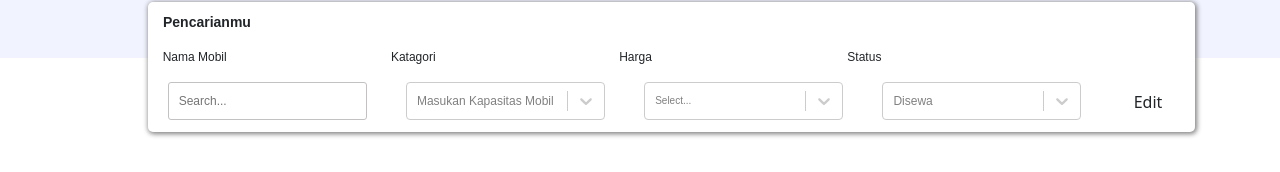
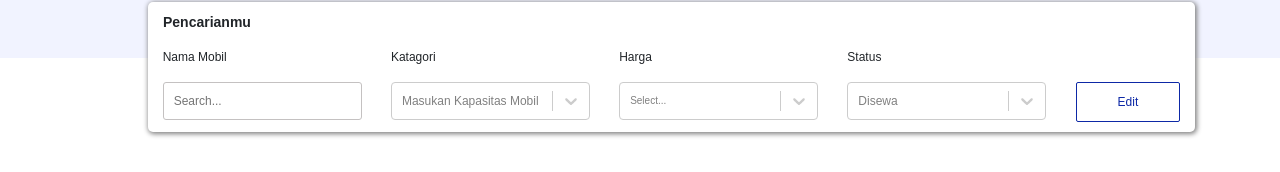
Before and after one commit to Ikhsan-git/challenge-ikhsanudin_muhammad, a React (Create React App) app: page /hasilcari in a window 1280 px wide. Shown: the part 198-370 px from the top of the page. Built offline with nearby package versions, Linux system fonts and the light colour scheme; no server answers.

Commit message:
update page

```diff
--- a/src/style/hasilcari.css
+++ b/src/style/hasilcari.css
@@ -95,3 +95,21 @@
     border: none;
     color: white !important;
 }
+
+.form .form-button2{
+    width: 10%;
+    height: 40px;
+    font-family: 'Arial';
+    font-style: normal;
+    font-weight: 400;
+    font-size: 12px;
+    line-height: 18px;
+    color: #0D28A6;
+    border: 1px solid #0D28A6;
+    border-radius: 2px;
+}
+
+.form .form-button2:hover{
+    color: #0D28A6 !important;
+    border: 1px solid #0D28A6 !important;
+}
```
